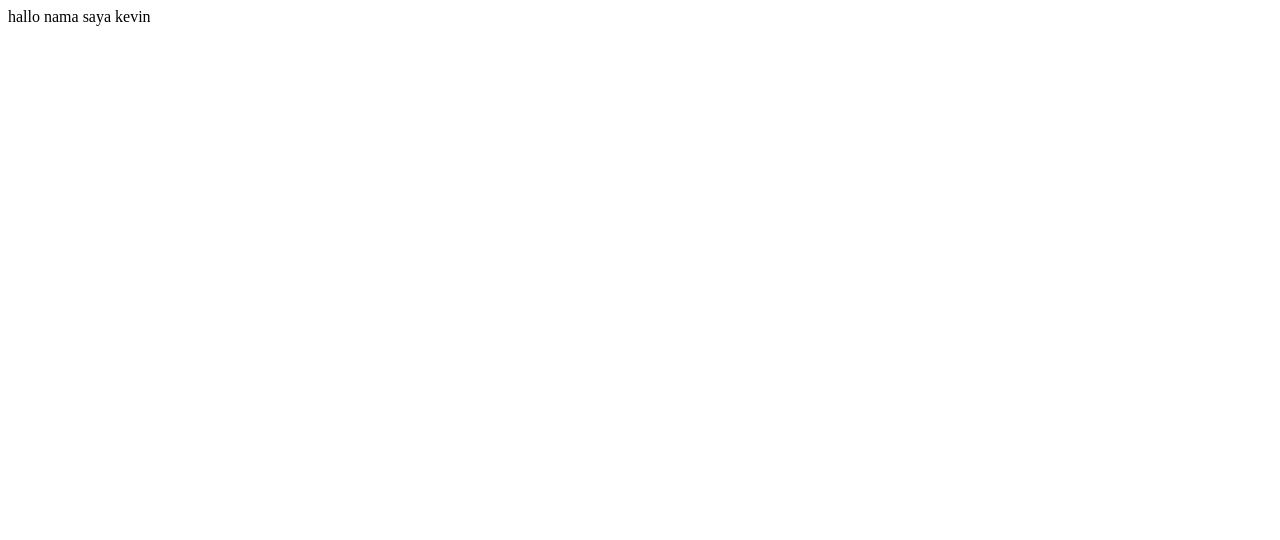
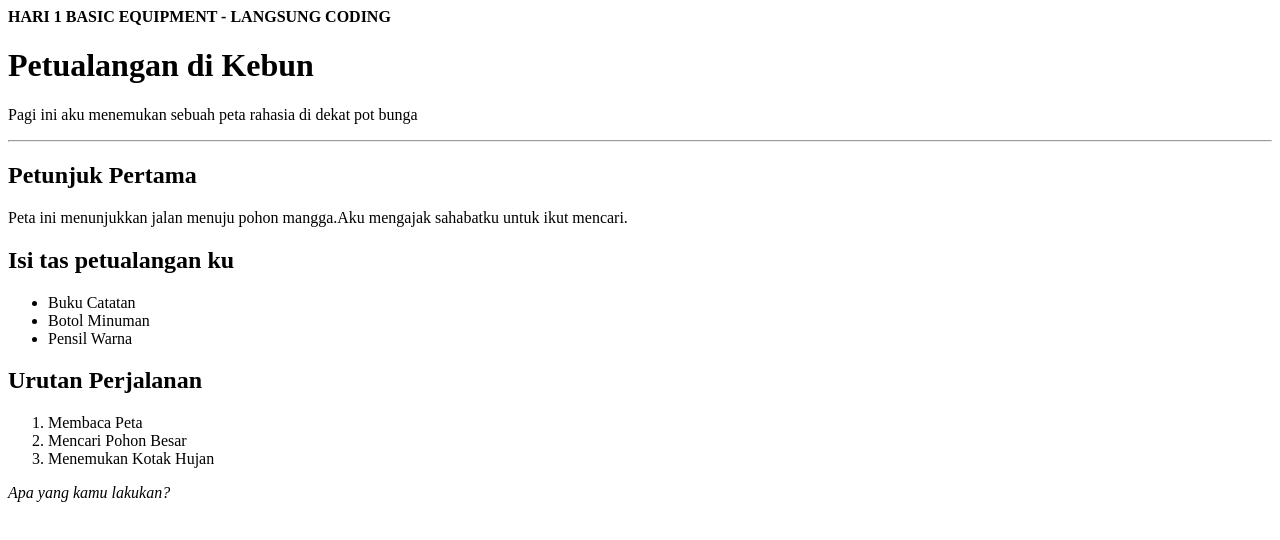
Before and after one commit to Kekep994/Web1-Pertemuan1, a plain HTML site: page Index.html in a window 1280 px wide. Drawn offline with Linux system fonts and the light colour scheme.

Commit message:
Update Index.html

```diff
--- a/Index.html
+++ b/Index.html
@@ -1 +1,31 @@
-hallo nama saya kevin
+<html>
+    <head>
+        <title>Petuaalangan Di Kebun</title>
+
+    </head>
+
+    <body>
+        <p><b>HARI 1 BASIC EQUIPMENT - LANGSUNG CODING</b></p>
+        <h1>Petualangan di Kebun</h1>
+        <p>Pagi ini aku menemukan sebuah peta rahasia di dekat pot bunga</p>
+        <hr>
+        <h2>Petunjuk Pertama</h2>
+        <p>Peta ini menunjukkan jalan menuju pohon mangga.Aku mengajak sahabatku untuk ikut mencari.</p>
+        <h2>Isi tas petualangan ku</h2>
+        <!-- UnOrder list -->
+        <ul>
+            <li>Buku Catatan</li>
+            <li>Botol Minuman</li>
+            <li>Pensil Warna</li>
+        </ul>
+        <h2>Urutan Perjalanan</h2>
+        <ol>
+            <li>Membaca Peta</li>
+            <li>Mencari Pohon Besar</li>
+            <li>Menemukan Kotak Hujan</li>
+        </ol>
+        <!-- b, i -->
+        <p><i>Apa yang kamu lakukan?</i> </p>
+
+    </body>
+</html>
```
